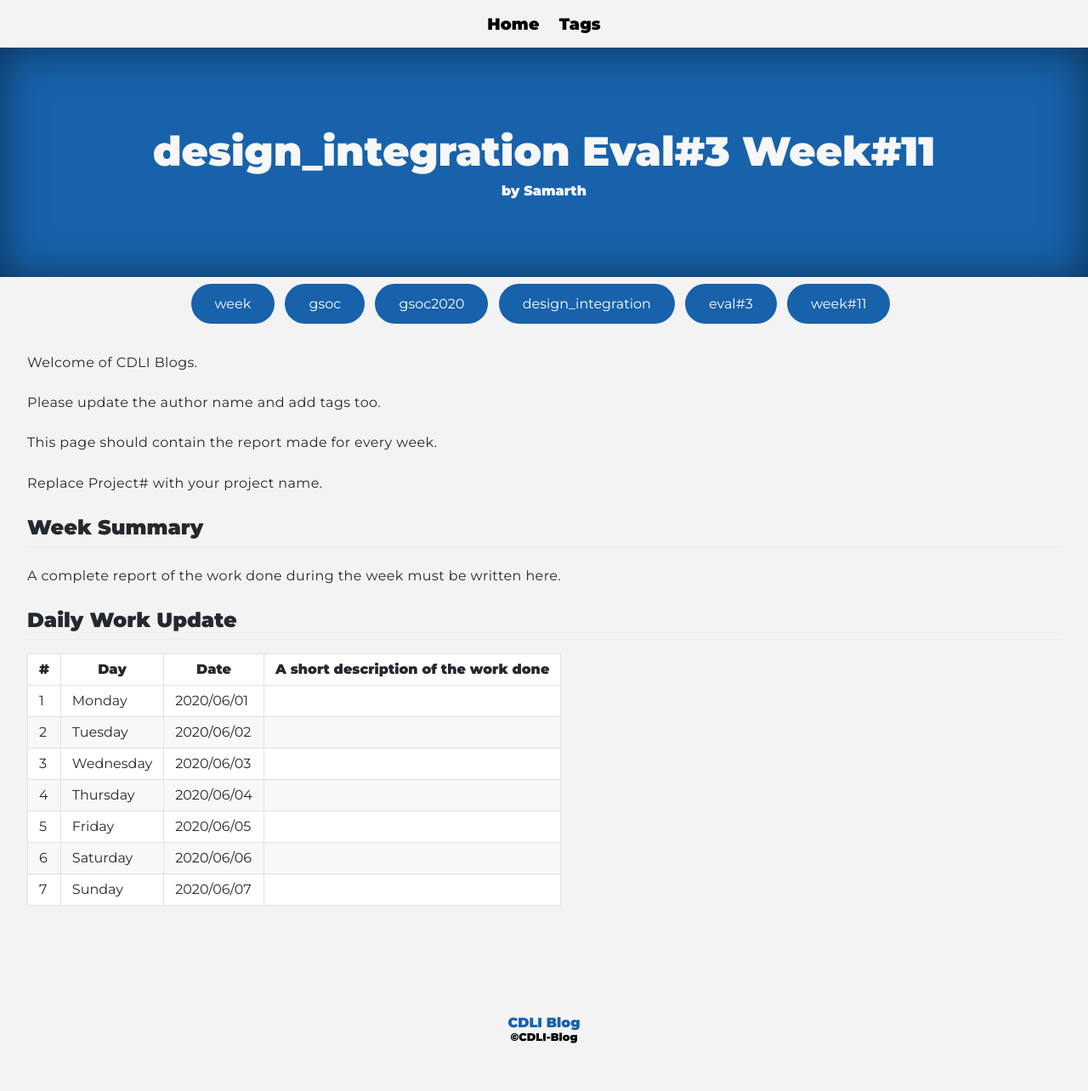
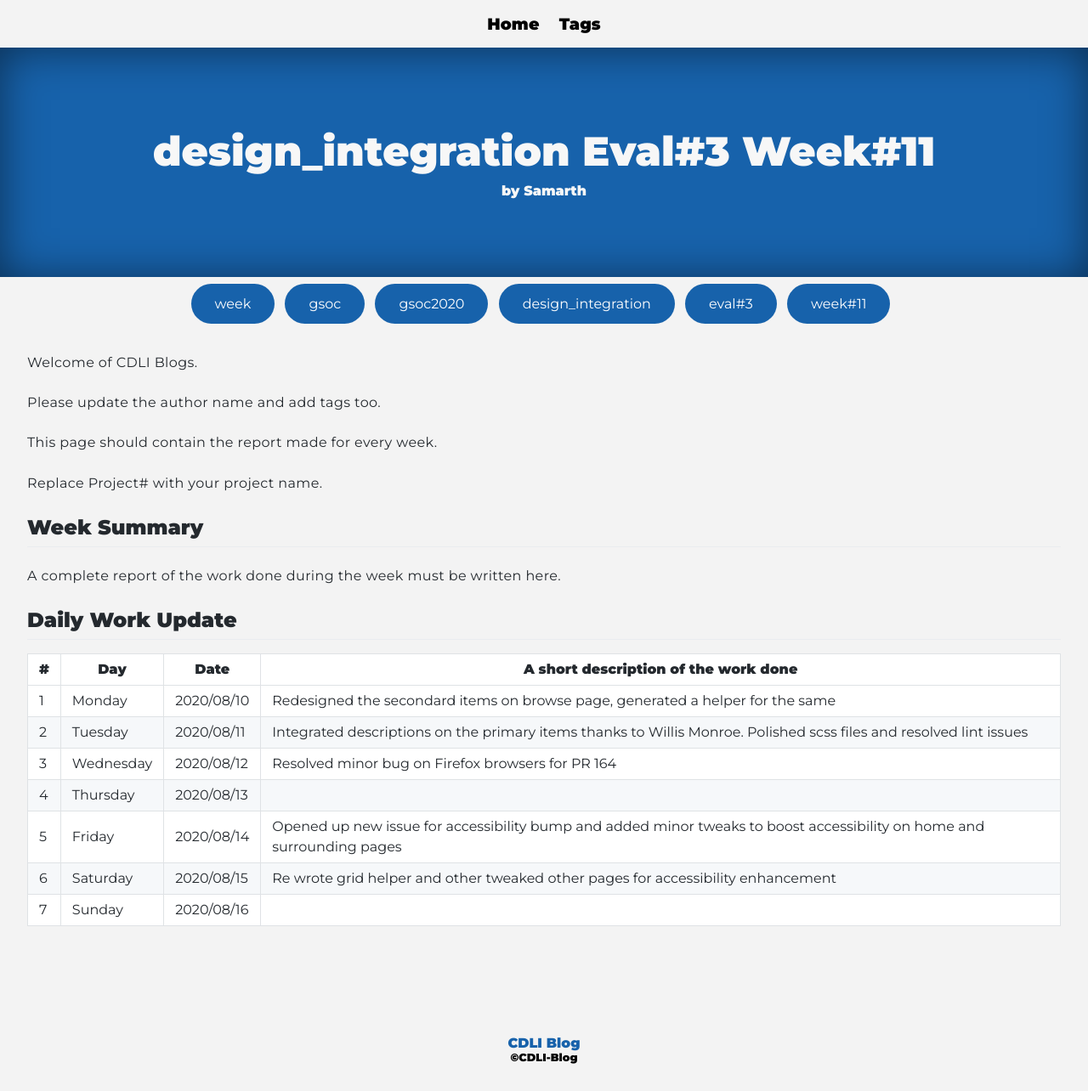
Before and after one commit to cdli-gh/blog, a Jekyll site: the page built from _blog/gsoc20/design_integration/posts/13_week11.md, in a window 1280 px wide. Shown: the whole page at 85% size. Built offline with Jekyll 4.4.1, drawn with Linux system fonts in a browser that asks for light colours; Markdown is read by kramdown in place of the engine named in the settings; before the commit the page ends 1260 px from its top, so only the background shows below that.

Commit message:
Update 13_week11.md

```diff
--- a/_blog/gsoc20/design_integration/posts/13_week11.md
+++ b/_blog/gsoc20/design_integration/posts/13_week11.md
@@ -21,10 +21,10 @@ A complete report of the work done during the week must be written here.
 
 |\#|Day|Date|A short description of the work done|
 |---	|---	|---	|---	|
-|1   	| Monday 	|   2020/06/01	|   	|
-|2   	| Tuesday  	|   2020/06/02	|   	|
-|3   	| Wednesday  	|  2020/06/03 	|   	|
-|4   	| Thursday  	|   2020/06/04	|   	|
-|5   	| Friday  	|   2020/06/05	|   	|
-|6   	| Saturday  	|   2020/06/06	|   	|
-|7   	| Sunday  	|   2020/06/07	|   	|
+|1   	| Monday 	|   2020/08/10	| Redesigned the secondard items on browse page, generated a helper for the same  	|
+|2   	| Tuesday  	|   2020/08/11	| Integrated descriptions on the primary items thanks to Willis Monroe. Polished scss files and resolved lint issues|
+|3   	| Wednesday  	|  2020/08/12 	| Resolved minor bug on Firefox browsers for PR 164  	|
+|4   	| Thursday  	|   2020/08/13	|   	|
+|5   	| Friday  	|   2020/08/14	| Opened up new issue for accessibility bump and added minor tweaks to boost accessibility on home and surrounding pages  	|
+|6   	| Saturday  	|   2020/08/15	| Re wrote grid helper and other tweaked other pages for accessibility enhancement  	|
+|7   	| Sunday  	|   2020/08/16	|   	|
```
